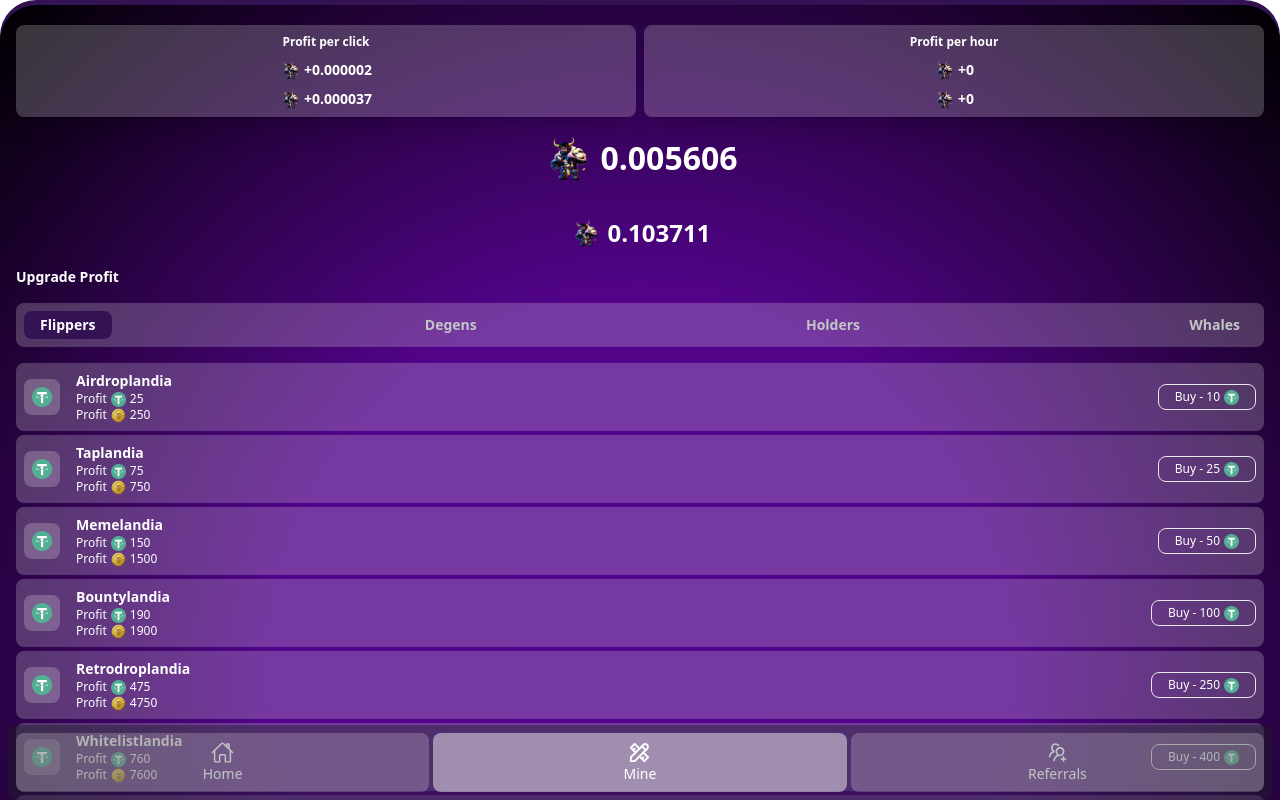
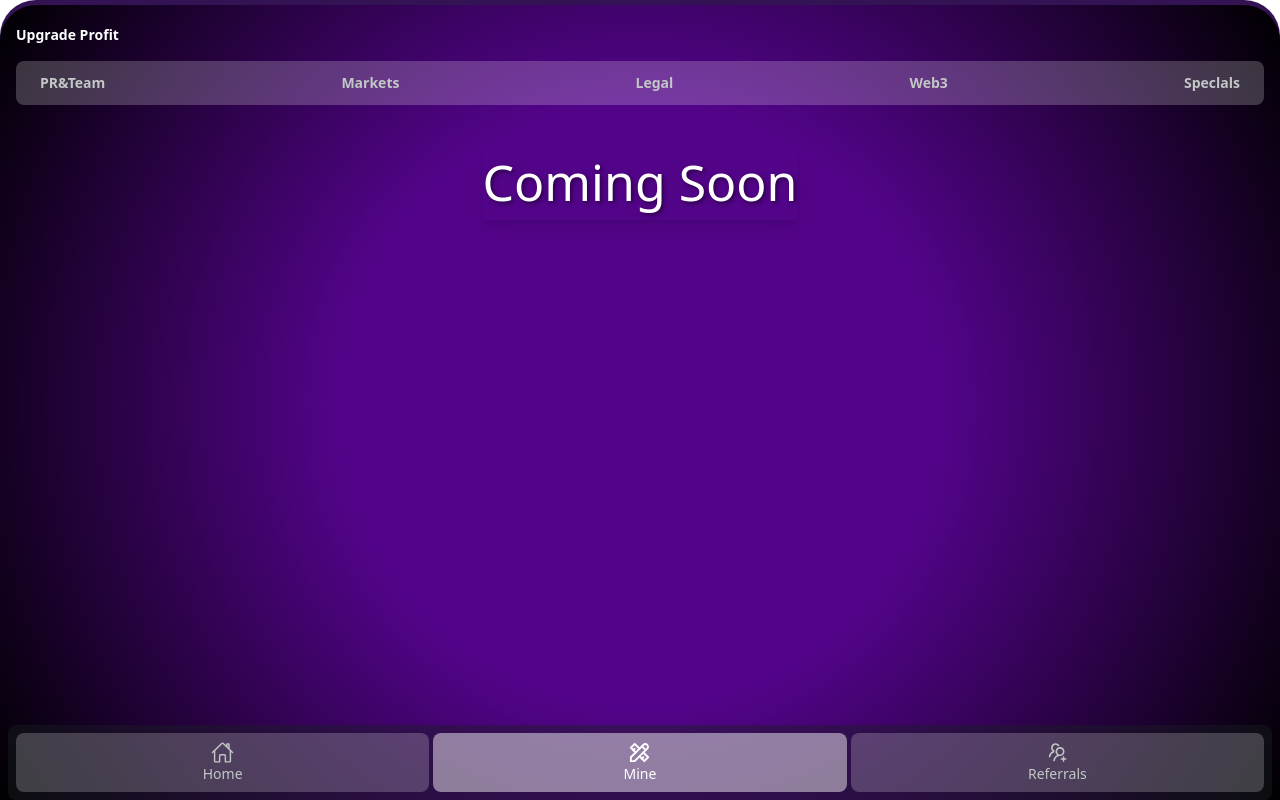
Before and after one commit to abdulfatiransari/TapToEarn, a Next.js app: page / in a window 1280 px wide. Both pictures are taken after a click on the element "Mine". Shown: the top 800 px of the page. Built offline with nearby package versions, Linux system fonts and the light colour scheme.

Commit message:
add coming soon text on mine and remove resuable profit concept

```diff
--- a/components/MinePage.tsx
+++ b/components/MinePage.tsx
@@ -4,12 +4,12 @@ import UpgradeProfit from "./UpgradeProfit";
 
 export default function MinePage() {
     return (
-        <div className="bg-[#341355] pt-[5px] rounded-t-[36px] h-full">
+        <div className="bg-[#341355] pt-[5px] rounded-t-[36px] ">
             <div style={{
                 background: "radial-gradient(circle, rgba(90, 0, 150, 0.8) 40%, rgba(0, 0, 0, 1) 100%)",
+                height: "100vh",
             }} className=" rounded-t-[36px] pt-1 px-2 flex flex-col gap-4">
                 <div className="px-2">
-                    <Score />
                     <UpgradeProfit />
                 </div>
             </div>
--- a/components/UpgradeProfit.tsx
+++ b/components/UpgradeProfit.tsx
@@ -2,229 +2,11 @@ import Image from "next/image";
 import React, { useState } from "react";
 import BottomModal from "./BottomModal";
 import { RxCross2 } from "react-icons/rx";
+import { degensData, flippersData, holdersData, Speclals, tabs, whalesData } from "@/constant/MinTab";
 
 export default function UpgradeProfit() {
     const [tabActive, setTabActive] = useState<string>("Flippers");
     const [isOpen, setOpen] = useState<boolean>(false);
-    const tabs = [
-        {
-            title: "Flippers",
-        },
-        {
-            title: "Degens",
-        },
-        {
-            title: "Holders",
-        },
-        {
-            title: "Whales",
-        },
-    ];
-
-    const flippersData = [
-        {
-            img: "",
-            title: "Airdroplandia",
-            profit: "25",
-            profitPoints: "250",
-            value: "10",
-        },
-        {
-            img: "",
-            title: "Taplandia",
-            profit: "75",
-            profitPoints: "750",
-            value: "25",
-        },
-        {
-            img: "",
-            title: "Memelandia",
-            profit: "150",
-            profitPoints: "1500",
-            value: "50",
-        },
-        {
-            img: "",
-            title: "Bountylandia",
-            profit: "190",
-            profitPoints: "1900",
-            value: "100",
-        },
-        {
-            img: "",
-            title: "Retrodroplandia",
-            profit: "475",
-            profitPoints: "4750",
-            value: "250",
-        },
-        {
-            img: "",
-            title: "Whitelistlandia",
-            profit: "760",
-            profitPoints: "7600",
-            value: "400",
-        },
-        {
-            img: "",
-            title: "Hamsterdam",
-            profit: "950",
-            profitPoints: "9500",
-            value: "500",
-        },
-    ];
-    const degensData = [
-        {
-            img: "",
-            title: "GPU Mining",
-            profit: "1,575",
-            profitPoints: "15,750",
-            value: "750",
-        },
-        {
-            img: "",
-            title: "ASIC Miner",
-            profit: "2,100",
-            profitPoints: "21,000",
-            value: "1,000",
-        },
-        {
-            img: "",
-            title: "ICO Investor",
-            profit: "3,150",
-            profitPoints: "31,500",
-            value: "1,500",
-        },
-        {
-            img: "",
-            title: "IDO Investor",
-            profit: "4,200",
-            profitPoints: "42,000",
-            value: "2,000",
-        },
-        {
-            img: "",
-            title: "Shitcoin Shilling",
-            profit: "5,250",
-            profitPoints: "52,500",
-            value: "2,500",
-        },
-        {
-            img: "",
-            title: "PoS Mining",
-            profit: "6,300",
-            profitPoints: "63,500",
-            value: "3000",
-        },
-        {
-            img: "",
-            title: "Liquid Staking",
-            profit: "7,350",
-            profitPoints: "73,500",
-            value: "3,500",
-        },
-        {
-            img: "",
-            title: "Seed Funding",
-            profit: "8,400",
-            profitPoints: "84,000",
-            value: "4,000",
-        },
-    ];
-    const holdersData = [
-        {
-            img: "",
-            title: "DEX Swap",
-            profit: "11,750",
-            profitPoints: "117,500",
-            value: "5,000",
-        },
-        {
-            img: "",
-            title: "Liquidity Provider",
-            profit: "17,625",
-            profitPoints: "176,250",
-            value: "7,500",
-        },
-        {
-            img: "",
-            title: "DeFi Trader",
-            profit: "23,500",
-            profitPoints: "235,000",
-            value: "10,000",
-        },
-        {
-            img: "",
-            title: "Arbitrage Bot",
-            profit: "29,375",
-            profitPoints: "293,750",
-            value: "12,500",
-        },
-        {
-            img: "",
-            title: "Bridge Asset",
-            profit: "35,250",
-            profitPoints: "352,500",
-            value: "15,000",
-        },
-        {
-            img: "",
-            title: "Cold Wallet",
-            profit: "41,125",
-            profitPoints: "411,250",
-            value: "17,500",
-        },
-        {
-            img: "",
-            title: "GameFi",
-            profit: "47,000",
-            profitPoints: "470,000",
-            value: "20,000",
-        },
-        {
-            img: "",
-            title: "P2P Trading",
-            profit: "52,875",
-            profitPoints: "528,750",
-            value: "22,500",
-        },
-    ];
-    const whalesData = [
-        {
-            img: "",
-            title: "51% Attack",
-            profit: "87,000",
-            profitPoints: "117,500",
-            value: "30,000",
-        },
-        {
-            img: "",
-            title: "Double Spending",
-            profit: "101,500",
-            profitPoints: "1,015,000",
-            value: "35,000",
-        },
-        {
-            img: "",
-            title: "Mt.Gox Hack",
-            profit: "116,000",
-            profitPoints: "1,160,000",
-            value: "40,000",
-        },
-        {
-            img: "",
-            title: "Silk Road",
-            profit: "130,500",
-            profitPoints: "1,305,000",
-            value: "45,000",
-        },
-        {
-            img: "",
-            title: "Coin Mixer",
-            profit: "145,000",
-            profitPoints: "1,450,000",
-            value: "50,000",
-        },
-    ];
 
     return (
         <div className="pb-[100px]">
@@ -241,15 +23,18 @@ export default function UpgradeProfit() {
                     </div>
                 ))}
             </div>
-            <div>
-                <div className=" flex flex-col gap-1 mt-4">
-                    {(tabActive === "Flippers"
+            <div className="flex justify-center items-center  h-full">
+                <h1 className="text-white text-[50px] shadow-lg text-center my-10"
+                    style={{ textShadow: "2px 2px 4px rgba(0, 0, 0, 0.5)" }}>
+                    Coming Soon
+                </h1>                {/* <div className=" flex flex-col gap-1 mt-4">
+                    {(tabActive === "PR&Team"
                         ? flippersData
-                        : tabActive === "Degens"
+                        : tabActive === "Markets"
                             ? degensData
-                            : tabActive === "Holders"
-                                ? holdersData
-                                : whalesData
+                            : tabActive === "Legal"
+                                ? holdersData : tabActive === "Legal" ? Speclals
+                                    : whalesData
                     ).map((item, idx) => (
                         <div
                             key={idx}
@@ -282,8 +67,9 @@ export default function UpgradeProfit() {
                             </div>
                         </div>
                     ))}
-                </div>
-                <BottomModal isOpen={isOpen} setOpen={setOpen}>
+                </div> */}
+
+                {/* <BottomModal isOpen={isOpen} setOpen={setOpen}>
                     <div className="bg-[#259F7B] pt-[5px] rounded-t-[36px]">
                         <div className="bg-white rounded-t-[36px] pt-1 px-2 flex flex-col gap-4 pb-4">
                             <div className="px-2">
@@ -354,7 +140,7 @@ export default function UpgradeProfit() {
                             </div>
                         </div>
                     </div>
-                </BottomModal>
+                </BottomModal> */}
             </div>
         </div>
     );
--- /dev/null
+++ b/constant/MinTab.ts
@@ -0,0 +1,259 @@
+export const tabs = [
+    {
+        title: "PR&Team",
+    },
+    {
+        title: "Markets",
+    },
+    {
+        title: "Legal",
+    },
+    {
+        title: "Web3",
+    },
+    {
+        title: "Speclals",
+    },
+];
+
+export const flippersData = [
+    {
+        img: "",
+        title: "Airdroplandia",
+        profit: "25",
+        profitPoints: "250",
+        value: "10",
+    },
+    {
+        img: "",
+        title: "Taplandia",
+        profit: "75",
+        profitPoints: "750",
+        value: "25",
+    },
+    {
+        img: "",
+        title: "Memelandia",
+        profit: "150",
+        profitPoints: "1500",
+        value: "50",
+    },
+    {
+        img: "",
+        title: "Bountylandia",
+        profit: "190",
+        profitPoints: "1900",
+        value: "100",
+    },
+    {
+        img: "",
+        title: "Retrodroplandia",
+        profit: "475",
+        profitPoints: "4750",
+        value: "250",
+    },
+    {
+        img: "",
+        title: "Whitelistlandia",
+        profit: "760",
+        profitPoints: "7600",
+        value: "400",
+    },
+    {
+        img: "",
+        title: "Hamsterdam",
+        profit: "950",
+        profitPoints: "9500",
+        value: "500",
+    },
+];
+export const degensData = [
+    {
+        img: "",
+        title: "GPU Mining",
+        profit: "1,575",
+        profitPoints: "15,750",
+        value: "750",
+    },
+    {
+        img: "",
+        title: "ASIC Miner",
+        profit: "2,100",
+        profitPoints: "21,000",
+        value: "1,000",
+    },
+    {
+        img: "",
+        title: "ICO Investor",
+        profit: "3,150",
+        profitPoints: "31,500",
+        value: "1,500",
+    },
+    {
+        img: "",
+        title: "IDO Investor",
+        profit: "4,200",
+        profitPoints: "42,000",
+        value: "2,000",
+    },
+    {
+        img: "",
+        title: "Shitcoin Shilling",
+        profit: "5,250",
+        profitPoints: "52,500",
+        value: "2,500",
+    },
+    {
+        img: "",
+        title: "PoS Mining",
+        profit: "6,300",
+        profitPoints: "63,500",
+        value: "3000",
+    },
+    {
+        img: "",
+        title: "Liquid Staking",
+        profit: "7,350",
+        profitPoints: "73,500",
+        value: "3,500",
+    },
+    {
+        img: "",
+        title: "Seed Funding",
+        profit: "8,400",
+        profitPoints: "84,000",
+        value: "4,000",
+    },
+];
+export const holdersData = [
+    {
+        img: "",
+        title: "DEX Swap",
+        profit: "11,750",
+        profitPoints: "117,500",
+        value: "5,000",
+    },
+    {
+        img: "",
+        title: "Liquidity Provider",
+        profit: "17,625",
+        profitPoints: "176,250",
+        value: "7,500",
+    },
+    {
+        img: "",
+        title: "DeFi Trader",
+        profit: "23,500",
+        profitPoints: "235,000",
+        value: "10,000",
+    },
+    {
+        img: "",
+        title: "Arbitrage Bot",
+        profit: "29,375",
+        profitPoints: "293,750",
+        value: "12,500",
+    },
+    {
+        img: "",
+        title: "Bridge Asset",
+        profit: "35,250",
+        profitPoints: "352,500",
+        value: "15,000",
+    },
+    {
+        img: "",
+        title: "Cold Wallet",
+        profit: "41,125",
+        profitPoints: "411,250",
+        value: "17,500",
+    },
+    {
+        img: "",
+        title: "GameFi",
+        profit: "47,000",
+        profitPoints: "470,000",
+        value: "20,000",
+    },
+    {
+        img: "",
+        title: "P2P Trading",
+        profit: "52,875",
+        profitPoints: "528,750",
+        value: "22,500",
+    },
+];
+export const whalesData = [
+    {
+        img: "",
+        title: "51% Attack",
+        profit: "87,000",
+        profitPoints: "117,500",
+        value: "30,000",
+    },
+    {
+        img: "",
+        title: "Double Spending",
+        profit: "101,500",
+        profitPoints: "1,015,000",
+        value: "35,000",
+    },
+    {
+        img: "",
+        title: "Mt.Gox Hack",
+        profit: "116,000",
+        profitPoints: "1,160,000",
+        value: "40,000",
+    },
+    {
+        img: "",
+        title: "Silk Road",
+        profit: "130,500",
+        profitPoints: "1,305,000",
+        value: "45,000",
+    },
+    {
+        img: "",
+        title: "Coin Mixer",
+        profit: "145,000",
+        profitPoints: "1,450,000",
+        value: "50,000",
+    },
+];
+export const Speclals = [
+    {
+        img: "",
+        title: "51% Attack",
+        profit: "87,000",
+        profitPoints: "117,500",
+        value: "30,000",
+    },
+    {
+        img: "",
+        title: "Double Spending",
+        profit: "101,500",
+        profitPoints: "1,015,000",
+        value: "35,000",
+    },
+    {
+        img: "",
+        title: "Mt.Gox Hack",
+        profit: "116,000",
+        profitPoints: "1,160,000",
+        value: "40,000",
+    },
+    {
+        img: "",
+        title: "Silk Road",
+        profit: "130,500",
+        profitPoints: "1,305,000",
+        value: "45,000",
+    },
+    {
+        img: "",
+        title: "Coin Mixer",
+        profit: "145,000",
+        profitPoints: "1,450,000",
+        value: "50,000",
+    },
+];
```
